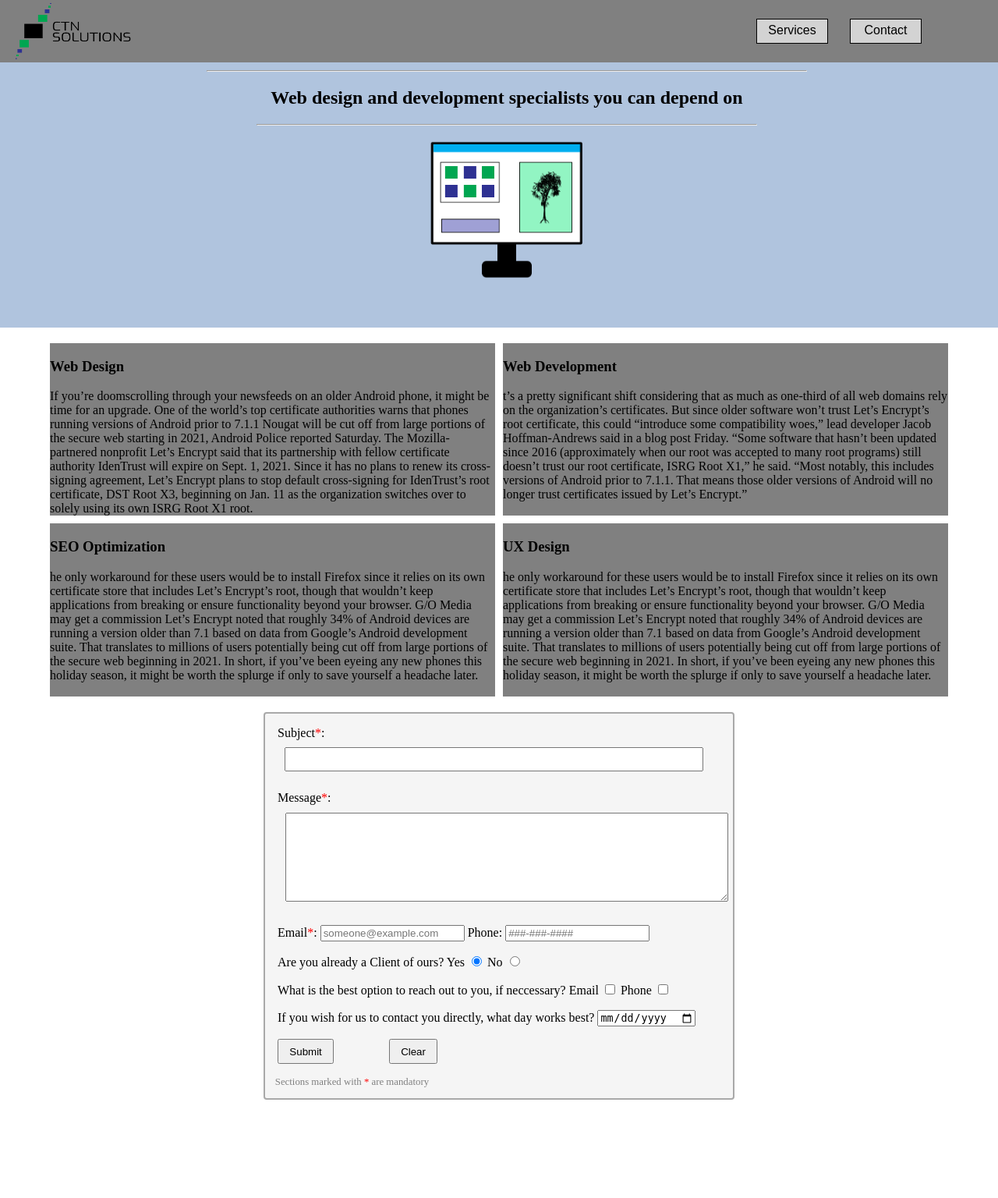
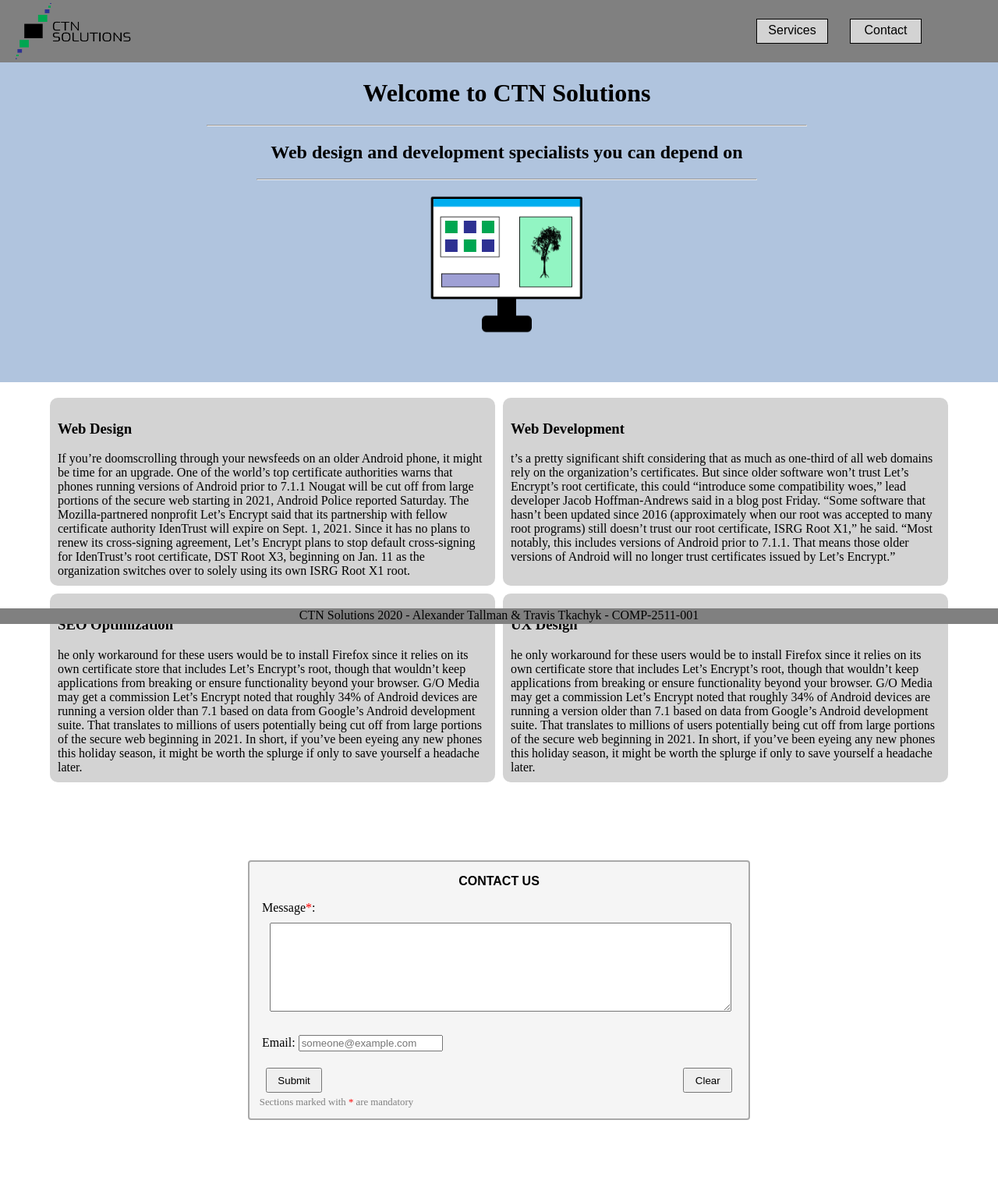
Before and after one commit to Tmtkachyk/COMP-2511-Assign-1, a PHP site: page /HomeV2.html in a window 1280 px wide. Shown: the whole page at 78% size. Before the commit the page ends 1410 px from the top, so only its background shows below. Run offline with PHP 8.4, Linux system fonts and the light colour scheme.

Commit message:
Footer/form
Simplified contact form. Added footer. Visual updates.

```diff
--- a/HomeV2.html
+++ b/HomeV2.html
@@ -32,7 +32,7 @@
 
         </div>
 
-        <div class="grid-container">
+        <div class="grid-container" name="services">
 
             <div class="c1">
                 <h3>Web Design</h3>
@@ -78,10 +78,8 @@
             <form method="post" action="mailto:atall667@mtroyal.ca">
                 <input type="hidden" name="inquiry" value="CTN Contact Form"/>
 
-                <p>
-                    <label> Subject<span>*</span>:
-                            <input name="subject" type="text" maxlength="50" required />
-                    </label>
+                <p class="contacttitle">
+                    CONTACT US
                 </p>
 
                 <p>
@@ -92,50 +90,17 @@
                 </p>
 
                 <p>
-                    <label> Email<span>*</span>:
-                            <input name="email" type="email" pattern="[A-Z0-9._%+-]+@[A-Z0-9.-]+\.[A-Z]{2,}" placeholder="someone@example.com" required />
-                    </label>
-
-                    <label>Phone:
-                            <input name="phone" type="tel" pattern=“[0-9]{3}[\-][0-9]{3}[\-][0-9]{4}” placeholder="###-###-####" />
-                    </label>
-                </p>
-
-                <p>
-                    Are you already a Client of ours?
-
-                    <label>Yes
-                        <input name="clientcheck" type="radio" value="yes" checked />
-                    </label>
-
-                    <label>No
-                        <input name="clientcheck" type="radio" value="no" />
-                    </label>
-                </p>
-
-                <p>
-                What is the best option to reach out to you, if neccessary?
-
-                    <label>Email
-                        <input name="contact" type="checkbox" value="email" />
-                    </label>
-
-                    <label>Phone
-                        <input name="contact" type="checkbox" value="phone" />
+                    <label> Email:
+                            <input name="email" type="email" placeholder="someone@example.com"/>
                     </label>
 
                 </p>
 
-                <p>
-                    <label> If you wish for us to contact you directly, what day works best?
-                        <input name="date" type="date" />
-                    </label>
-                </p>
 
 
                 <p>
-                <input class = "button" type = "submit" value = "Submit"/>
-                <input class = "button" type = "reset" value = "Clear"/>
+                <input class = "buttonsubmit" type = "submit" value = "Submit"/>
+                <input class = "buttonreset" type = "reset" value = "Clear"/>
                 </p>
 
                 <p class="headsup">
@@ -146,7 +111,7 @@
             </div>
 
         <footer>
-
+          CTN Solutions 2020 - Alexander Tallman & Travis Tkachyk - COMP-2511-001
         </footer>
 
 
--- a/StyleV2.css
+++ b/StyleV2.css
@@ -67,11 +67,9 @@
 /*sets area for first section*/
 .firstsec{
     width:100%;
-<<<<<<< HEAD
     margin-top:100px;
     background-color:lightgrey;
     text-align: center;
-=======
     margin-top:120px;
     background-color:lightsteelblue;
     padding:10px;
@@ -90,7 +88,7 @@
 .wideline{
     width:60%;
     color:black;
->>>>>>> eabd8e37a712d30c7e6a695ff6508935ee2cb15e
+
 }
 
 .thinline{
@@ -109,7 +107,7 @@
     width: 90%;
     margin-top: 20px;
     display: grid;
-    gap: 10px 10px;
+    grid-gap: 10px 10px;
     margin-left:5%;
 
 grid-template-columns: 1fr 1fr;
@@ -122,24 +120,32 @@
     "c4 c4";
 }
 
-.c1 {
+.c1{
     grid-area: c1;
-    background-color: grey;
+    background-color: lightgray;
+    padding: 10px;
+    border-radius:10px;
 }
 
 .c2 {
     grid-area: c2;
-    background-color: grey;
+    background-color: lightgray;
+    padding: 10px;
+    border-radius:10px;
 }
 
 .c3 {
     grid-area: c3;
-    background-color: grey;
+    background-color: lightgray;
+    padding: 10px;
+    border-radius:10px;
 }
 
 .c4 {
     grid-area: c4;
-    background-color: grey;
+    background-color: lightgray;
+    padding: 10px;
+    border-radius:10px;
 }
 
 
@@ -152,11 +158,7 @@
     margin-right: 25%;
     margin-bottom: 3em;
 }
-    /*Increases size of first letter*/
 
-.acontact::first-letter{
-    font-size: 200%;
-}
 
 form{
     display:block;
@@ -164,14 +166,21 @@
     border-color: darkgray;
     background-color:whitesmoke;
     border-radius: 4px;
-    width: 600px;
-    margin: 0 auto;
+    width: 50%;
+    min-width: 345px;
+    margin: 100px auto;
 
 }
 
 form p{
 
-    margin-left: 1em;
+    margin: 1em;
+}
+
+.contacttitle{
+    font-family:sans-serif;
+    font-weight:bold;
+    text-align:center;
 }
 
 textarea{
@@ -183,16 +192,17 @@
 
 }
 
-input[type=text]{
-
-    width: 89.2%;
-    padding: 1% 1%;
-    margin: 0.7em
+.buttonsubmit{
+    margin: 5px;
+    padding: 0.5em 1em;
+    float:left;
 }
 
-.button{
-    margin-right: 5em;
+
+.buttonreset{
+    margin: 5px;
     padding: 0.5em 1em;
+    float:right;
 }
 
 span{
@@ -201,7 +211,8 @@
 
 .headsup{
     color:grey;
-    font-size: 80%
+    font-size: 80%;
+    clear:left;
 }
 
 #cf {
@@ -210,7 +221,15 @@
 
 }
 
-
+footer {
+    width:100%;
+    position:fixed;
+    background-color:grey;
+    left: 0%;
+    bottom:0;
+    text-align:center;
+    height:2.5%;
+}
 
 
 
@@ -234,6 +253,13 @@
         height:40%;
     }
 
+
+    /*changes top margin between header and firstsec for larger device size*/
+    .firstsec{
+
+        margin-top:70px;
+    }
+
 .grid-container {
     width: 90%;
     display: grid;
@@ -248,4 +274,5 @@
 }
 
 
+
 }
```
